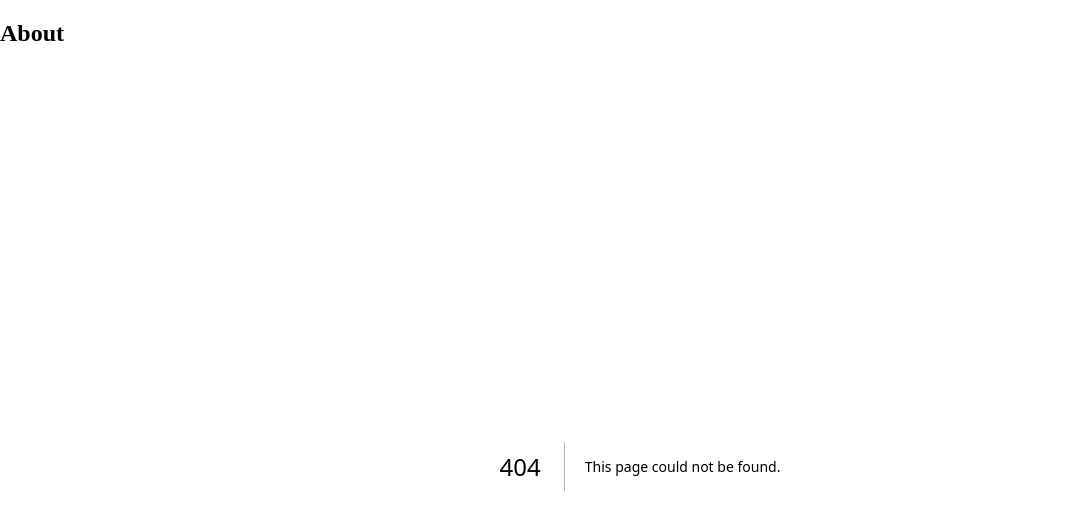
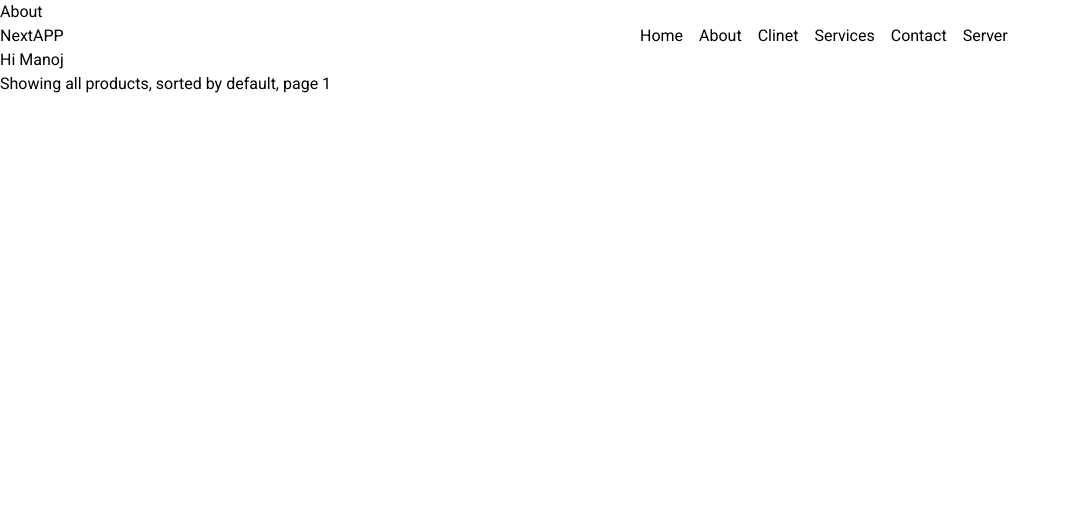
Before and after one commit to ManojAvhad13/Nextjs_App, a Next.js app: page /products in a window 1280 px wide. Before the commit this address had no page. Shown: the top 530 px of the page, without its empty margins (0-1071 px from the left). Built offline with nearby package versions, Linux system fonts and the light colour scheme; a web font is replaced by a local one.

Commit message:
added searchParams

```diff
--- /dev/null
+++ b/app/(user)/products/page.jsx
@@ -0,0 +1,19 @@
+import React from 'react'
+
+const Products = async ({ searchParams }) => {
+
+    const params = await searchParams;   // unwrap Promise
+    // const searchParams = await props.searchParams;
+    // console.log(searchParams);
+
+    const category = params?.category || "all";
+    const sort = params?.sort || "default";
+    const page = params?.page || 1;
+
+    return (
+        <div>
+            Showing {category} products, sorted by {sort}, page {page}
+        </div>
+    )
+}
+export default Products
```
Also changed, not shown: app/(user)/emp/[empname]/eposts/[epostid]/page.jsx (line endings or trailing spaces).
